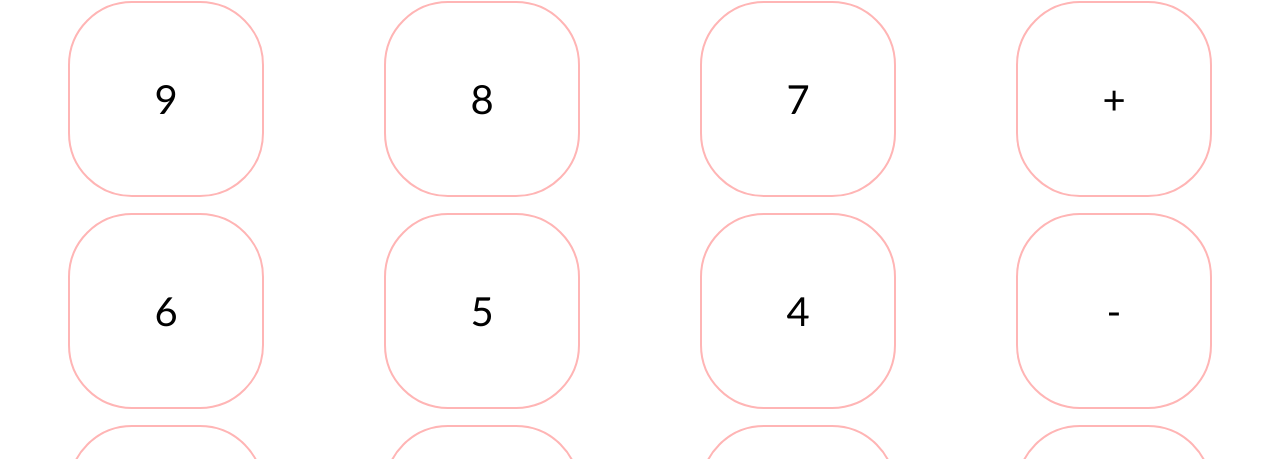
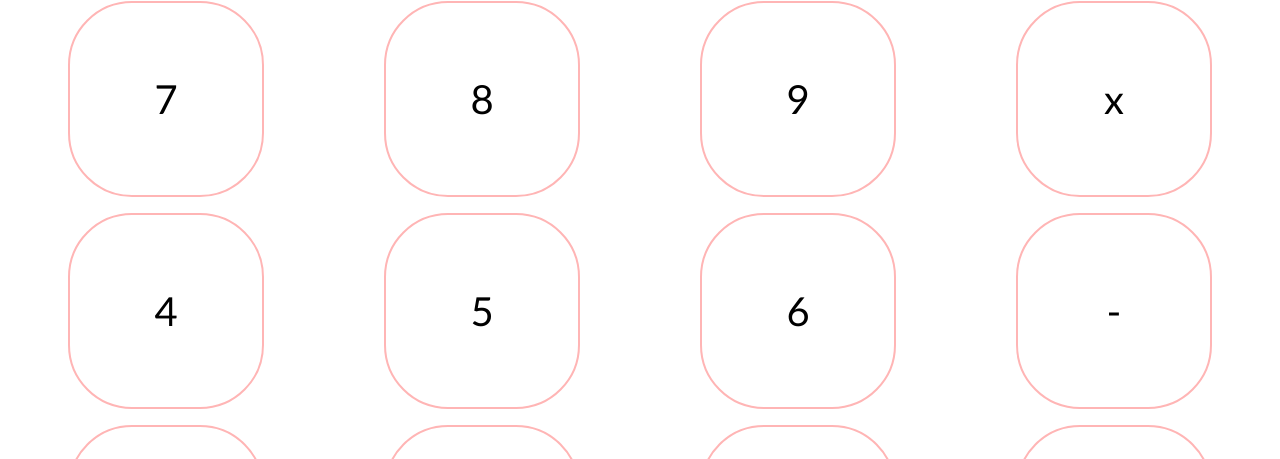
Before and after one commit to HideInKyu/React_Calculator, a React app: page / in a window 1280 px wide. Shown: the part 322-781 px from the top of the page. Built offline with nearby package versions, Linux system fonts and the light colour scheme.

Commit message:
Refactor: Rearranged array to display numbers in grid in desired orientation

```diff
--- a/src/components/BasicKP.js
+++ b/src/components/BasicKP.js
@@ -16,43 +16,35 @@ const BasicKeyPad = (props) => {
         );
     }
 
+    let row = [];
+
     for (let i = 9; i > 0; i--) {
-        buttons.push(
-            <MathButton
-                value={i.toString()}
-                setCurrentCalc={props.setCurrentCalc}
-                currentCalc={props.currentCalc}
-            />,
-        );
-
-        switch (i) {
-            case 7:
-                buttons.push(
-                    <MathButton
-                        value={"+"}
-                        setCurrentCalc={props.setCurrentCalc}
-                        currentCalc={props.currentCalc}
-                    />,
-                );
-                break;
-            case 4:
-                buttons.push(
-                    <MathButton
-                        value={"-"}
-                        setCurrentCalc={props.setCurrentCalc}
-                        currentCalc={props.currentCalc}
-                    />,
-                );
-                break;
-            case 1:
-                buttons.push(
-                    <MathButton
-                        value={"+"}
-                        setCurrentCalc={props.setCurrentCalc}
-                        currentCalc={props.currentCalc}
-                    />,
-                );
-                break;
+        row.unshift(i);
+        console.log(row);
+        if (row.length === 3) {
+            row.forEach((e) => {
+                buttons.push(<MathButton value={e} />);
+                switch (e) {
+                    case 9:
+                        buttons.push(<MathButton value={"x"} />);
+                        break;
+                    case 6:
+                        buttons.push(<MathButton value={"-"} />);
+                        break;
+                    case 3:
+                        buttons.push(<MathButton value={"+"} />);
+                        break;
+                }
+            });
+            row = [];
+        }
+        if (i === 1) {
+            buttons.push(
+                <ChangeCalc img={CalcIcon} />,
+                <MathButton value={"0"} />,
+                <MathButton value={"."} />,
+                <MathButton value={"="} />,
+            );
         }
     }
 
```
